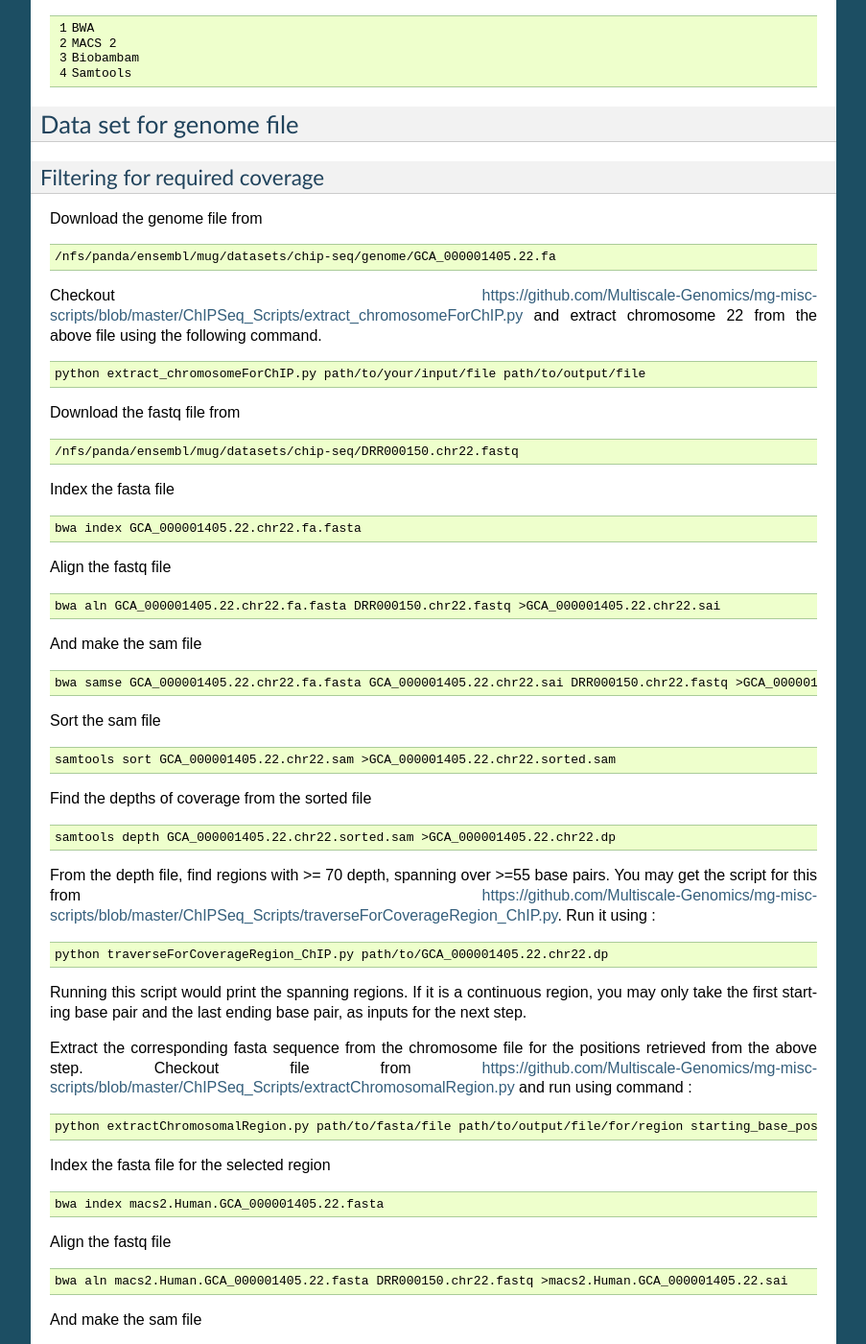
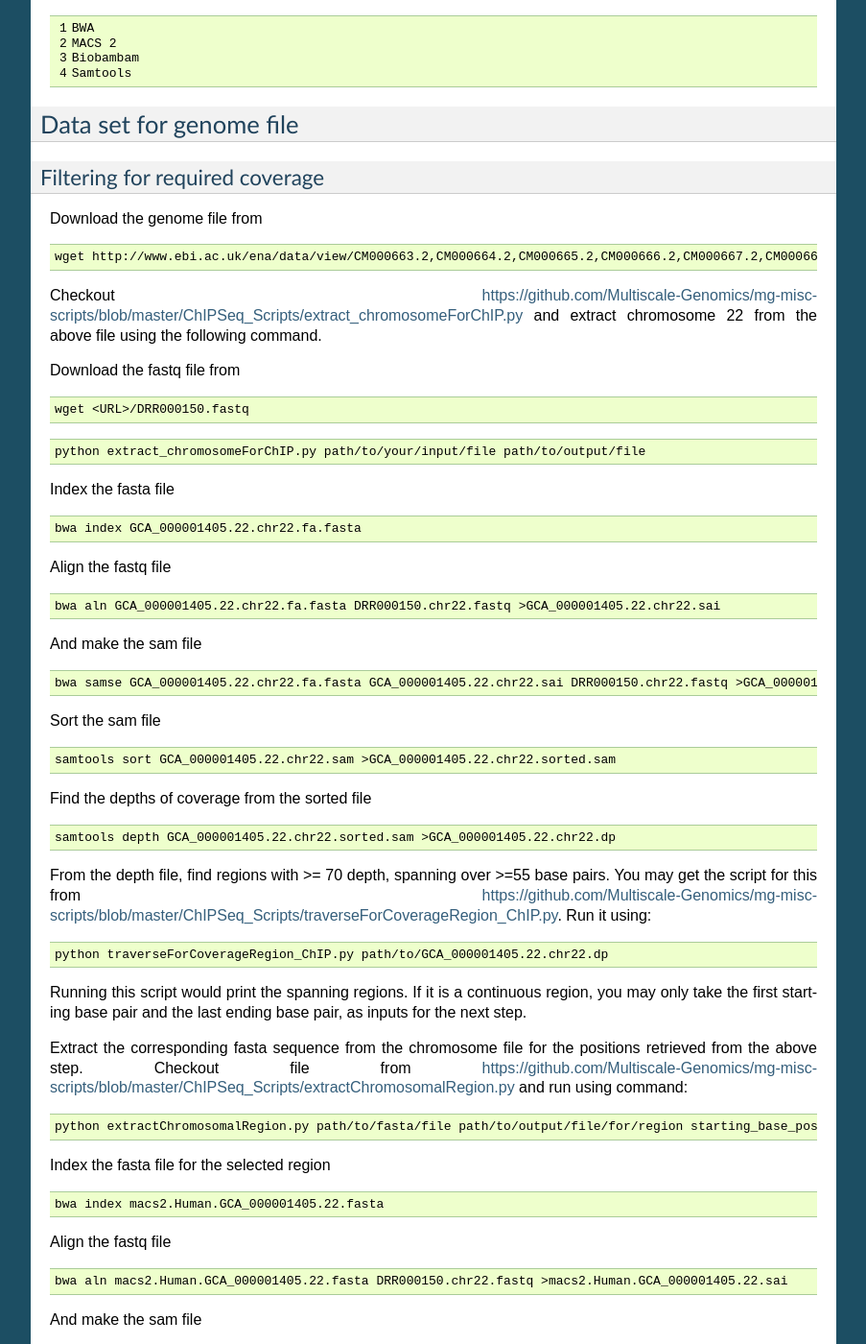
Before and after one commit to Multiscale-Genomics/mg-process-fastq, a Sphinx documentation site: the page built from docs/testData_ChIPSeq.rst, in a window 1280 px wide and 1400 px high, scrolled down 384 px. Shown: the whole window at 96% size, without its empty margins (198-1101 px from the left). Built offline with Sphinx 7.4.7, drawn with Linux system fonts in a browser that asks for light colours; pages that are not in the unit, such as notebooks, are missing from menus; some of the changed text lies outside the part shown.

Commit message:
Minor syntax changes, reordering of a procedure for downloading and modified the locations of where the files are downloaded from.

```diff
--- a/docs/testData_ChIPSeq.rst
+++ b/docs/testData_ChIPSeq.rst
@@ -1,5 +1,5 @@
 Test Data for ChIP-seq pipeline
-=================
+===============================
 
 The following document is for the preparation of data set required for testing the ChIP-seq pipeline. The document has
 been written with macOS Sierra in mind, although many of the commands are cross
@@ -16,7 +16,7 @@ if this is not the case for your system then make the required changes when
 running these commands.
 
 Prerequisites
-----------------------------
+-------------
 
 .. code-block:: none
    :linenos:
@@ -27,29 +27,29 @@ Prerequisites
    Samtools
 
 Data set for genome file
-----------------------------
+------------------------
 
 Filtering for required coverage
-^^^^^^^^^^^^^^^^^^^^^^^^^^^^^^^^
+^^^^^^^^^^^^^^^^^^^^^^^^^^^^^^^
 
 Download the genome file from
 
 .. code-block:: none
 
-   /nfs/panda/ensembl/mug/datasets/chip-seq/genome/GCA_000001405.22.fa
+   wget http://www.ebi.ac.uk/ena/data/view/CM000663.2,CM000664.2,CM000665.2,CM000666.2,CM000667.2,CM000668.2,CM000669.2,CM000670.2,CM000671.2,CM000672.2,CM000673.2,CM000674.2,CM000675.2,CM000676.2,CM000677.2,CM000678.2,CM000679.2,CM000680.2,CM000681.2,CM000682.2,CM000683.2,CM000684.2,CM000685.2,CM000686.2,J01415.2&display=fasta&download=fasta&filename=entry.fasta -O GCA_000001405.22.fasta
 
 
 Checkout https://github.com/Multiscale-Genomics/mg-misc-scripts/blob/master/ChIPSeq_Scripts/extract_chromosomeForChIP.py and extract chromosome 22 from the above file using the following command.
-
-.. code-block:: none
-
-   python extract_chromosomeForChIP.py path/to/your/input/file path/to/output/file
 
 Download the fastq file from
 
 .. code-block:: none
 
-   /nfs/panda/ensembl/mug/datasets/chip-seq/DRR000150.chr22.fastq
+   wget <URL>/DRR000150.fastq
+
+.. code-block:: none
+
+   python extract_chromosomeForChIP.py path/to/your/input/file path/to/output/file
 
 
 Index the fasta file
@@ -84,7 +84,7 @@ Find the depths of coverage from the sorted file
    samtools depth GCA_000001405.22.chr22.sorted.sam >GCA_000001405.22.chr22.dp
 
 
-From the depth file, find regions with >= 70 depth, spanning over >=55 base pairs. You may get the script for this from https://github.com/Multiscale-Genomics/mg-misc-scripts/blob/master/ChIPSeq_Scripts/traverseForCoverageRegion_ChIP.py. Run it using :
+From the depth file, find regions with >= 70 depth, spanning over >=55 base pairs. You may get the script for this from https://github.com/Multiscale-Genomics/mg-misc-scripts/blob/master/ChIPSeq_Scripts/traverseForCoverageRegion_ChIP.py. Run it using:
 
 .. code-block:: none
 
@@ -92,7 +92,7 @@ From the depth file, find regions with >= 70 depth, spanning over >=55 base pair
 
 Running this script would print the spanning regions. If it is a continuous region, you may only take the first starting base pair and the last ending base pair, as inputs for the next step.
 
-Extract the corresponding fasta sequence from the chromosome file for the positions retrieved from the above step. Checkout file from https://github.com/Multiscale-Genomics/mg-misc-scripts/blob/master/ChIPSeq_Scripts/extractChromosomalRegion.py and run using command :
+Extract the corresponding fasta sequence from the chromosome file for the positions retrieved from the above step. Checkout file from https://github.com/Multiscale-Genomics/mg-misc-scripts/blob/master/ChIPSeq_Scripts/extractChromosomalRegion.py and run using command:
 
 .. code-block:: none
 
@@ -128,11 +128,10 @@ From the filtered reads from the above output file, extract the corresponding en
 
    https://github.com/Multiscale-Genomics/mg-misc-scripts/blob/master/ChIPSeq_Scripts/makeFastQFiles.py
 
-and running it via command line :
+and running it via command line:
 
 .. code-block:: none
 
-   python makeFastQFiles.py --samfile macs2.Human.GCA_000001405.22.22.sam --fastQfile /path/to/DRR000150.chr22.fastq --pathToOutput           /path/to/save/output/fastq/file/to/ --fastqOut macs2.Human.DRR000150.22.fastq
-
+   python makeFastQFiles.py --samfile macs2.Human.GCA_000001405.22.22.sam --fastQfile /path/to/DRR000150.chr22.fastq --pathToOutput /path/to/save/output/fastq/file/to/ --fastqOut macs2.Human.DRR000150.22.fastq
 
 The fastq file in the above step and fasta file macs2.Human.GCA_000001405.22.fasta together make up the data set for ChIP-seq pipeline
```
